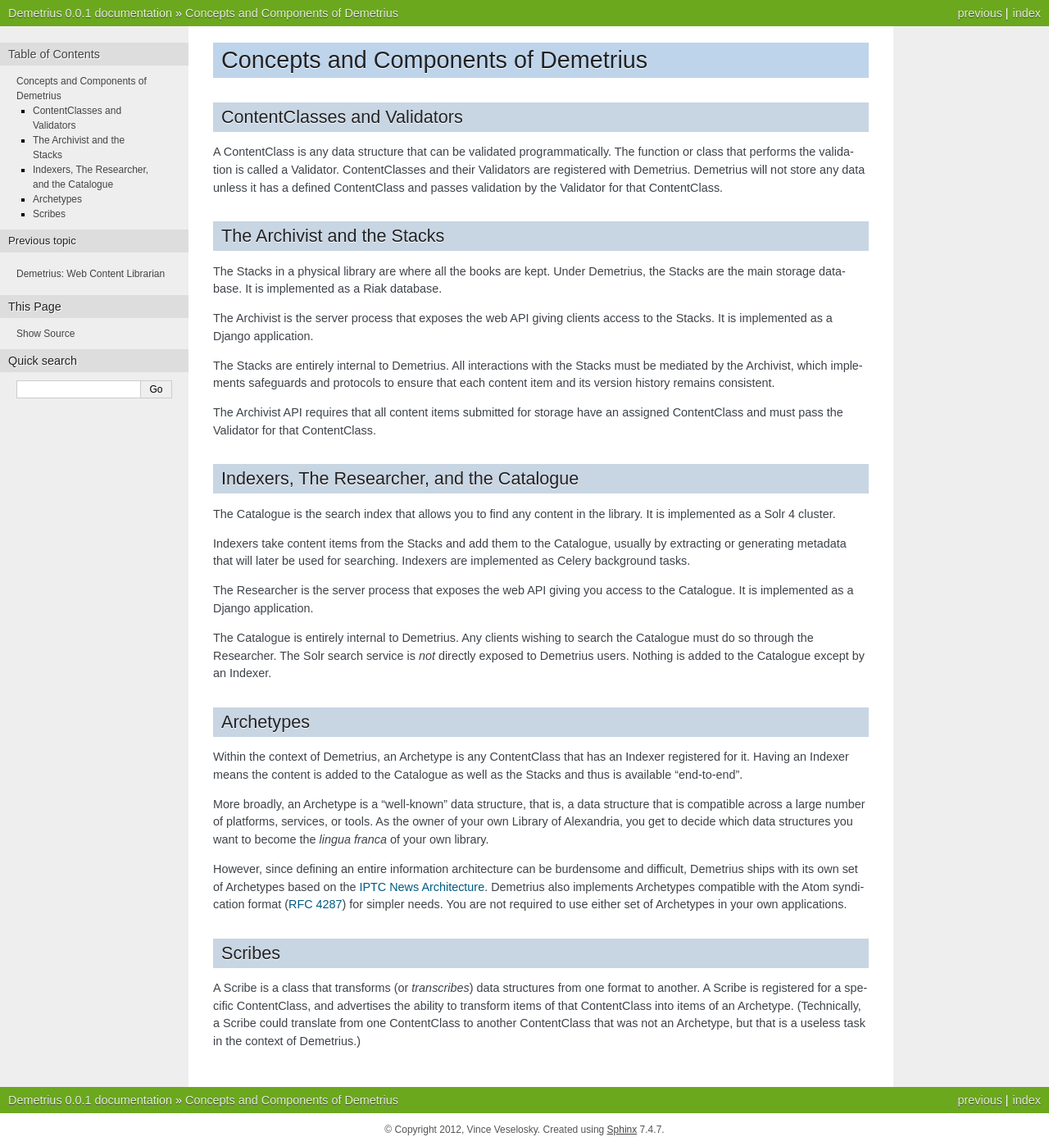
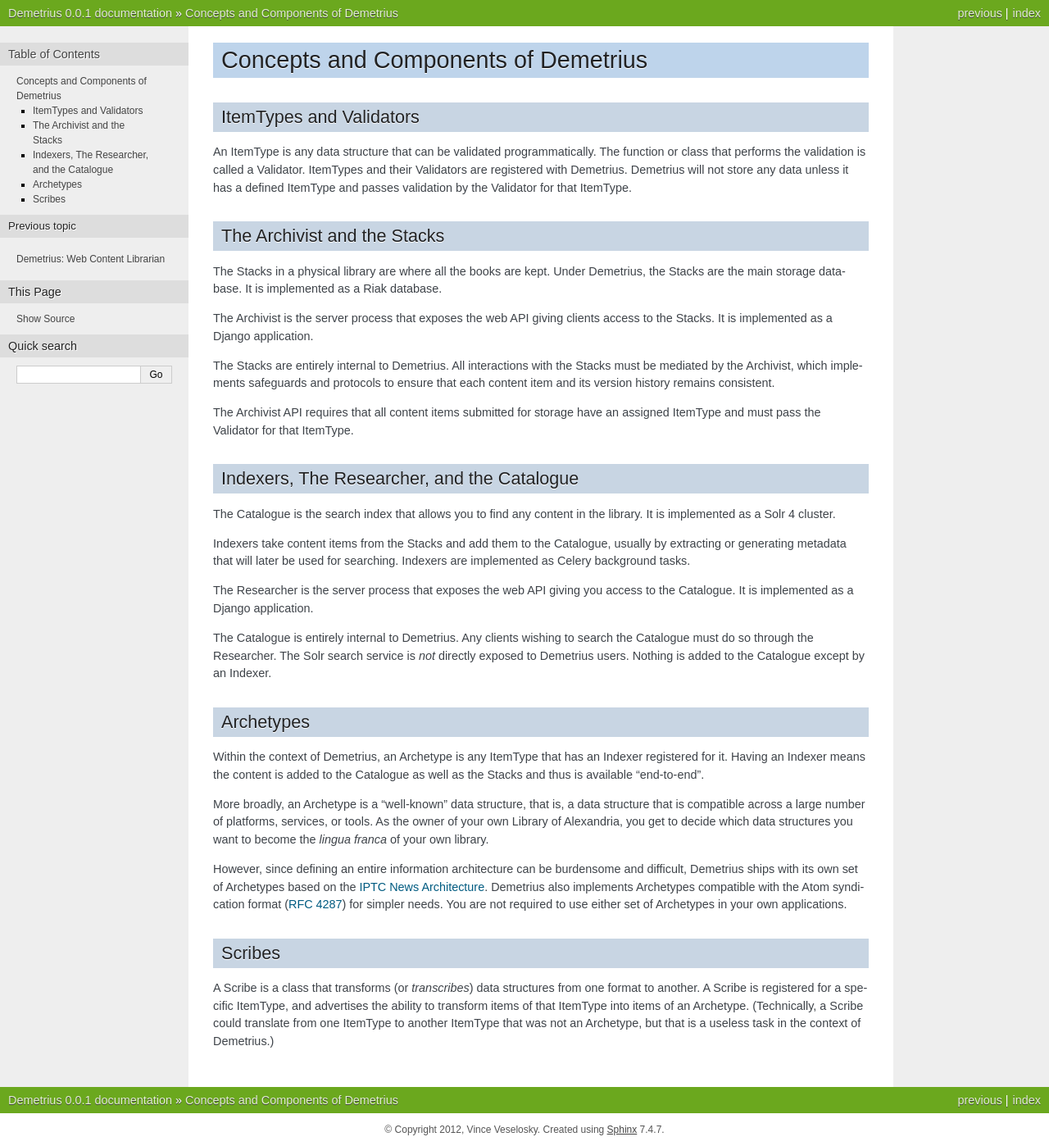
Before and after one commit to mirhampt/demetrius, a Sphinx documentation site: the page built from docs/source/introduction.rst, in a window 1280 px wide. Shown: the whole page at 82% size. Built offline with Sphinx 7.4.7, drawn with Linux system fonts in a browser that asks for light colours.

Commit message:
Add TODO file, rename ContentClass to ItemType
The term ContentClass was becoming cumbersome, since certain things
stored in the stacks are not necessarily "content", for example, topics
and collections. Would have used ItemClass but that word has an explicit
meaning in NewsML.

```diff
--- a/docs/source/introduction.rst
+++ b/docs/source/introduction.rst
@@ -1,13 +1,13 @@
 Concepts and Components of Demetrius
 ================================================================================
 
-ContentClasses and Validators
+ItemTypes and Validators
 ~~~~~~~~~~~~~~~~~~~~~~~~~~~~~~~~~~~~~~~~~~~~~~~~~~~~~~~~~~~~~~~~~~~~~~~~~~~~~~~~
-A ContentClass is any data structure that can be validated programmatically. The
+An ItemType is any data structure that can be validated programmatically. The
 function or class that performs the validation is called a Validator.
-ContentClasses and their Validators are registered with Demetrius. Demetrius
-will not store any data unless it has a defined ContentClass and passes
-validation by the Validator for that ContentClass.
+ItemTypes and their Validators are registered with Demetrius. Demetrius
+will not store any data unless it has a defined ItemType and passes
+validation by the Validator for that ItemType.
 
 The Archivist and the Stacks
 ~~~~~~~~~~~~~~~~~~~~~~~~~~~~~~~~~~~~~~~~~~~~~~~~~~~~~~~~~~~~~~~~~~~~~~~~~~~~~~~~
@@ -23,7 +23,7 @@
 ensure that each content item and its version history remains consistent.
 
 The Archivist API requires that all content items submitted for storage have an
-assigned ContentClass and must pass the Validator for that ContentClass.
+assigned ItemType and must pass the Validator for that ItemType.
 
 Indexers, The Researcher, and the Catalogue
 ~~~~~~~~~~~~~~~~~~~~~~~~~~~~~~~~~~~~~~~~~~~~~~~~~~~~~~~~~~~~~~~~~~~~~~~~~~~~~~~~
@@ -44,7 +44,7 @@
 
 Archetypes
 ~~~~~~~~~~~~~~~~~~~~~~~~~~~~~~~~~~~~~~~~~~~~~~~~~~~~~~~~~~~~~~~~~~~~~~~~~~~~~~~~
-Within the context of Demetrius, an Archetype is any ContentClass that has an
+Within the context of Demetrius, an Archetype is any ItemType that has an
 Indexer registered for it. Having an Indexer means the content is added to the
 Catalogue as well as the Stacks and thus is available "end-to-end".
 
@@ -65,8 +65,8 @@
 Scribes
 ~~~~~~~~~~~~~~~~~~~~~~~~~~~~~~~~~~~~~~~~~~~~~~~~~~~~~~~~~~~~~~~~~~~~~~~~~~~~~~~~
 A Scribe is a class that transforms (or *transcribes*) data structures from one
-format to another. A Scribe is registered for a specific ContentClass, and
-advertises the ability to transform items of that ContentClass into items of an
-Archetype. (Technically, a Scribe could translate from one ContentClass to
-another ContentClass that was not an Archetype, but that is a useless task in
+format to another. A Scribe is registered for a specific ItemType, and
+advertises the ability to transform items of that ItemType into items of an
+Archetype. (Technically, a Scribe could translate from one ItemType to
+another ItemType that was not an Archetype, but that is a useless task in
 the context of Demetrius.)
```
Also changed, not shown: TODO.md (added, +24 -0 lines).
